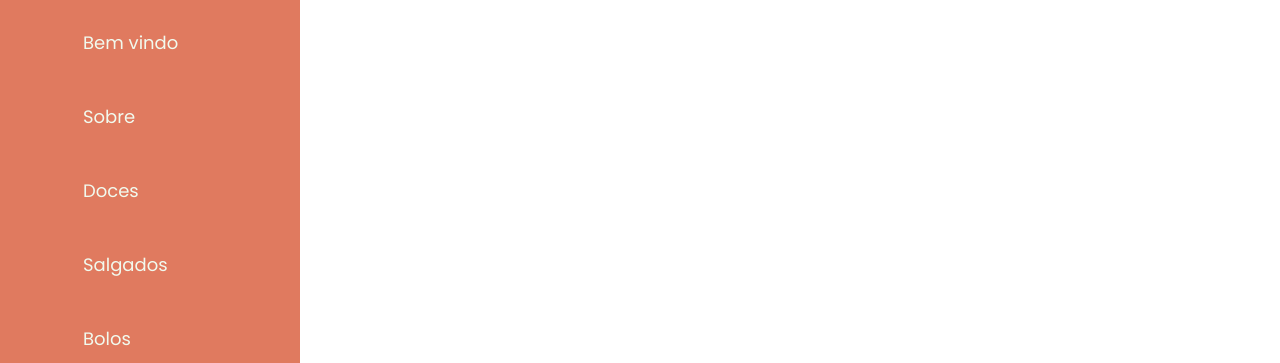
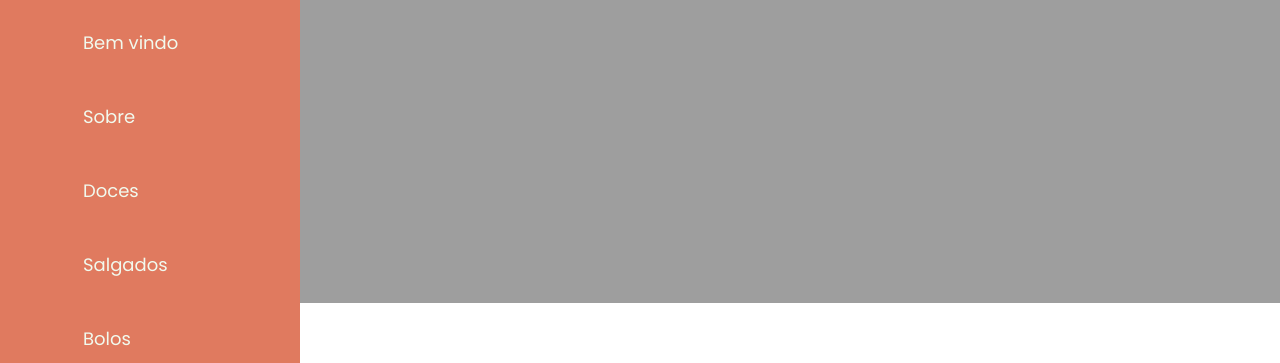
Before and after one commit to israelsanttana/bakery, a plain HTML site: page index.html in a window 1280 px wide. Shown: the part 197-560 px from the top of the page. Drawn offline with Linux system fonts and the light colour scheme; the site is published under a folder, as on GitHub Pages, so addresses that start at the root find nothing.

Commit message:
add caminho img banner

```diff
--- a/styles/content.css
+++ b/styles/content.css
@@ -32,7 +32,7 @@ section {
 }
 .banner {
   height: 500px;
-  background-image: url(/assets/img/main-banner.png);
+  background-image: url(../assets/img/main-banner.png);
   background-position: center;
   background-size: cover;
 }
```
